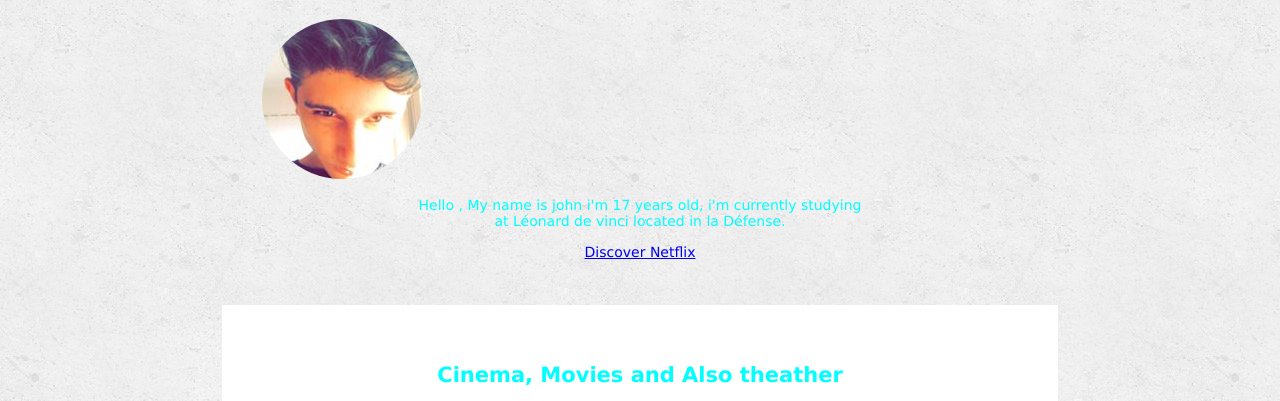
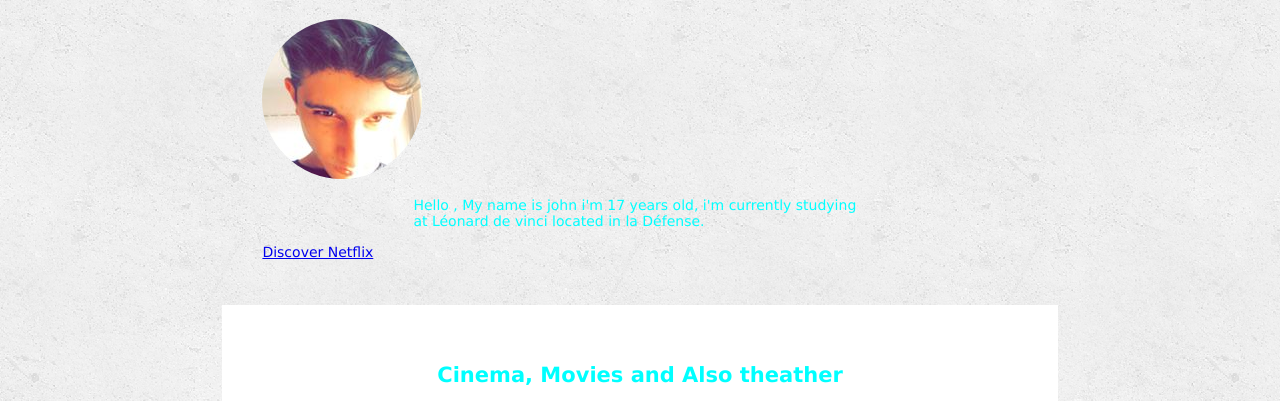
Before and after one commit to JohnChelhot/My-profile-John, a plain HTML site: page index.html in a window 1280 px wide. Shown: the part 380-781 px from the top of the page. Drawn offline with Linux system fonts and the light colour scheme.

Commit message:
Update index.html

```diff
--- a/index.html
+++ b/index.html
@@ -14,7 +14,7 @@
  </div class="card-white">
   <div>
 	<h1>Hello, I'm John =D</h1>
-      <img src="images/Profile.jpg" class="img-circle" > <center>
+      <img src="images/Profile.jpg" class="img-circle" > <img-center>
 
          <p>
 
```
